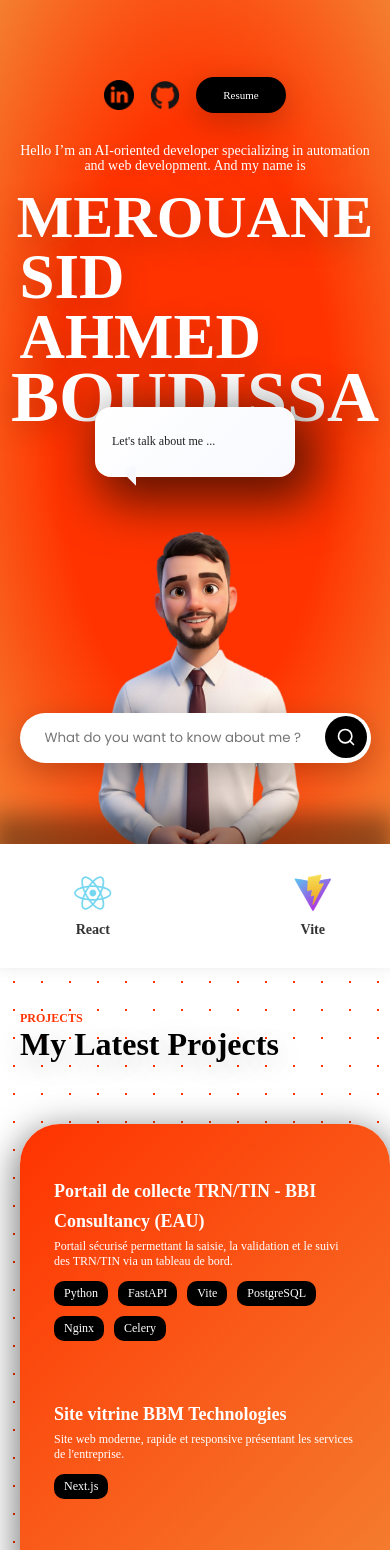
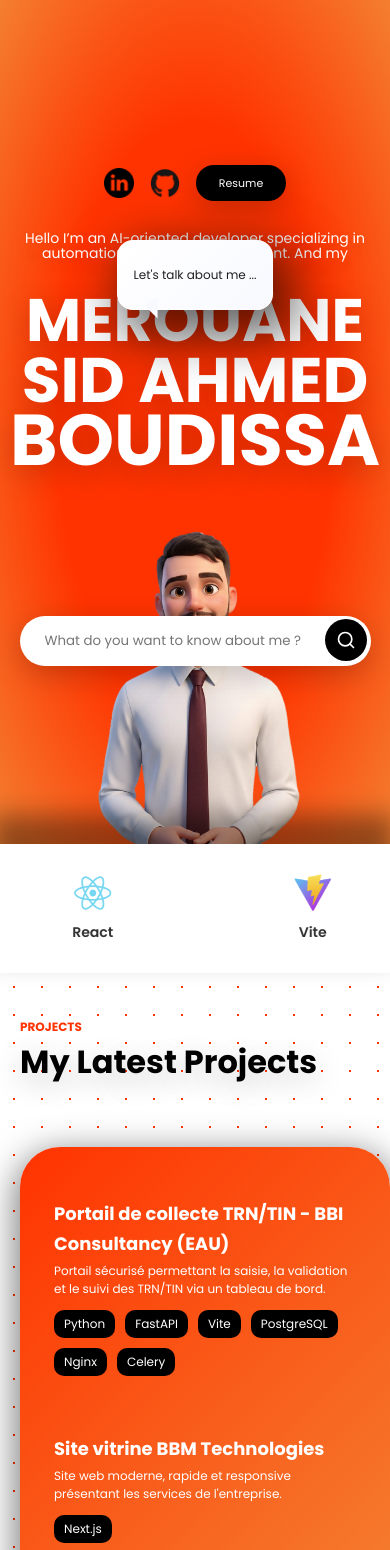
Before and after one commit to sid77med-bit/my-portfolio, a Next.js app in the folder frontend/: page / in a window 390 px wide. Shown: the top 1550 px of the page. Built offline with nearby package versions, Linux system fonts and the light colour scheme.

Commit message:
update 6

```diff
--- a/frontend/app/layout.js
+++ b/frontend/app/layout.js
@@ -1,13 +1,20 @@
-import { Geist, Geist_Mono } from "next/font/google";
+import { Poppins } from "next/font/google";
 
-const geistSans = Geist({
-  variable: "--font-geist-sans",
+const poppins = Poppins({
   subsets: ["latin"],
-});
-
-const geistMono = Geist_Mono({
-  variable: "--font-geist-mono",
-  subsets: ["latin"],
+  weight: [
+    "100",
+    "200",
+    "300",
+    "400",
+    "500",
+    "600",
+    "700",
+    "800",
+    "900",
+  ],
+  variable: "--font-poppins",
+  display: "swap",
 });
 
 export const metadata = {
@@ -17,7 +24,7 @@ export const metadata = {
 
 export default function RootLayout({ children }) {
   return (
-    <html lang="en" className={`${geistSans.variable} ${geistMono.variable}`}>
+    <html lang="en" className={poppins.variable}>
       <body>{children}</body>
     </html>
   );
--- a/frontend/app/page.module.css
+++ b/frontend/app/page.module.css
@@ -4,6 +4,7 @@ body {
   margin: 0px;
   padding: 0px;
   overflow-x: hidden;
+  font-family: var(--font-poppins), sans-serif;
 }
 
 .heroContainer {
@@ -47,19 +48,19 @@ body {
 
 .hero1 {
   font-size: 180px;
-  font-weight: 600;
+  font-weight: 700;
   text-shadow: 0 8px 30px rgba(0, 0, 0, 0.22);
 }
 
 .hero2 {
   font-size: 183px;
-  font-weight: 600;
+  font-weight: 700;
   text-shadow: 0 8px 30px rgba(0, 0, 0, 0.22);
 }
 
 .hero3 {
   font-size: 198px;
-  font-weight: 600;
+  font-weight: 700;
   text-shadow: 0 8px 30px rgba(0, 0, 0, 0.22);
   z-index: 10;
 }
@@ -76,7 +77,7 @@ body {
   width: 250px;
   font-size: 14px;
   line-height: 15px;
-  font-weight: 300;
+  font-weight: 400;
   text-align: right;
   text-shadow: 0 8px 30px rgba(0, 0, 0, 0.22);
 }
@@ -171,7 +172,7 @@ body {
 .contactEyebrow {
   color: rgb(246, 67, 67);
   font-size: 13px;
-  font-weight: 700;
+  font-weight: 800;
   text-transform: uppercase;
 }
 
@@ -288,7 +289,7 @@ body {
 .projectHeader span {
   color: #ff3300;
   font-size: 12px;
-  font-weight: 600;
+  font-weight: 700;
 }
 
 .projectHeader h1 {
@@ -347,7 +348,7 @@ box-shadow: 0px 10px 34px 5px rgba(0, 0, 0, 0.5);
 .projects2 h3 {
   width: 300px;
   font-size: 22px;
-  font-weight: 600;
+  font-weight: 700;
   line-height: 30px;
   color: white;
 }
@@ -375,7 +376,7 @@ box-shadow: 0px 10px 34px 5px rgba(0, 0, 0, 0.5);
 .projects1 h3 {
   width: 350px;
   font-size: 22px;
-  font-weight: 600;
+  font-weight: 700;
   color: #ff3300;
   margin-left: 30px;
 }
@@ -542,7 +543,7 @@ box-shadow: 0px 10px 34px 5px rgba(0, 0, 0, 0.5);
   .hero3 {
     font-size: 72px;
     z-index: 0;
-    margin-bottom: 180px;
+    margin-bottom: 150px;
   }
 
   .toper {
@@ -655,17 +656,18 @@ box-shadow: 0px 10px 34px 5px rgba(0, 0, 0, 0.5);
   }
 
   .formationTextSlot {
-    position: relative;
-    top: -220px;
+    position: absolute;
+    top: 220px;
+    width: fit-content;
+    height: fit-content;
     right: auto;
-    max-width: calc(100vw - 40px);
-    width: 200px;
+    max-width: calc(100vw - 20px);;
     margin: 20px auto 10px;
     padding: 14px 16px;
     font-size: 12px;
     line-height: 1.3;
     border-radius: 16px;
-    box-sizing: border-box;
+    z-index: 10;
   }
 
   .formationTextSlot::after {
@@ -675,4 +677,9 @@ box-shadow: 0px 10px 34px 5px rgba(0, 0, 0, 0.5);
   .toolsHeader {
     width: calc(100% - 40px);
   }
+
+  .inputContainer {
+  position: relative;
+  bottom: 10px;
 }
+}
```
